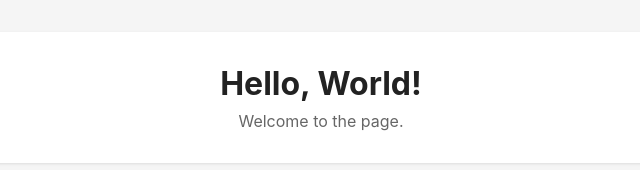
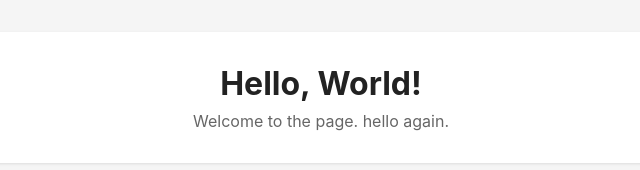
Before and after one commit to sixlined/hello-world, a plain HTML site: page index.html in a window 1280 px wide. Shown: the whole page, without its empty margins (319-959 px from the left). Drawn offline with Linux system fonts and the light colour scheme.

Commit message:
edited index.html to add more words to <p>

```diff
--- a/index.html
+++ b/index.html
@@ -9,7 +9,7 @@
 <body>
   <main>
     <h1>Hello, World!</h1>
-    <p>Welcome to the page.</p>
+    <p>Welcome to the page. hello again.</p>
   </main>
 </body>
 </html>
```
